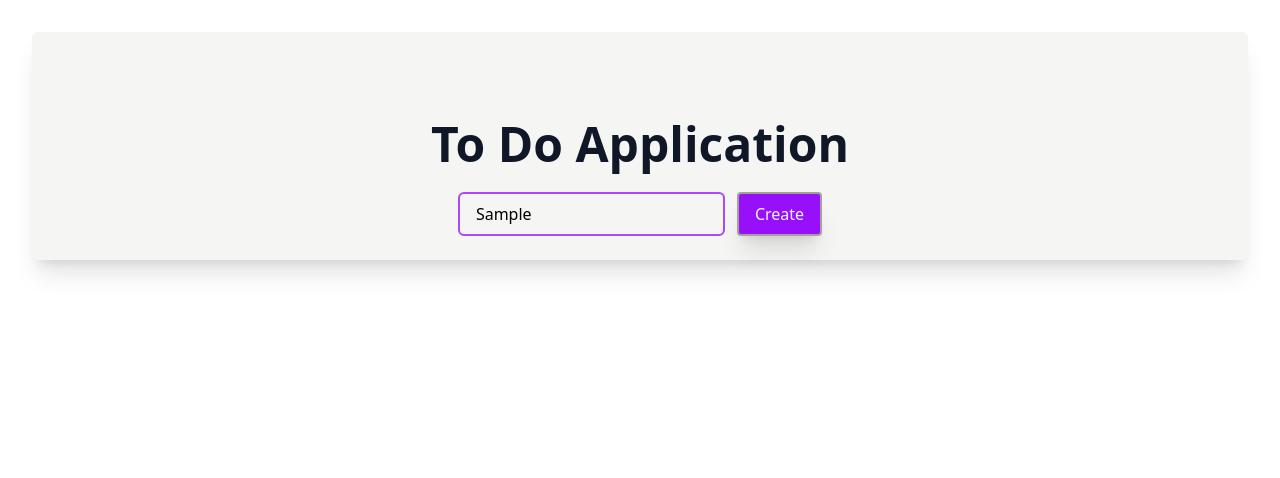
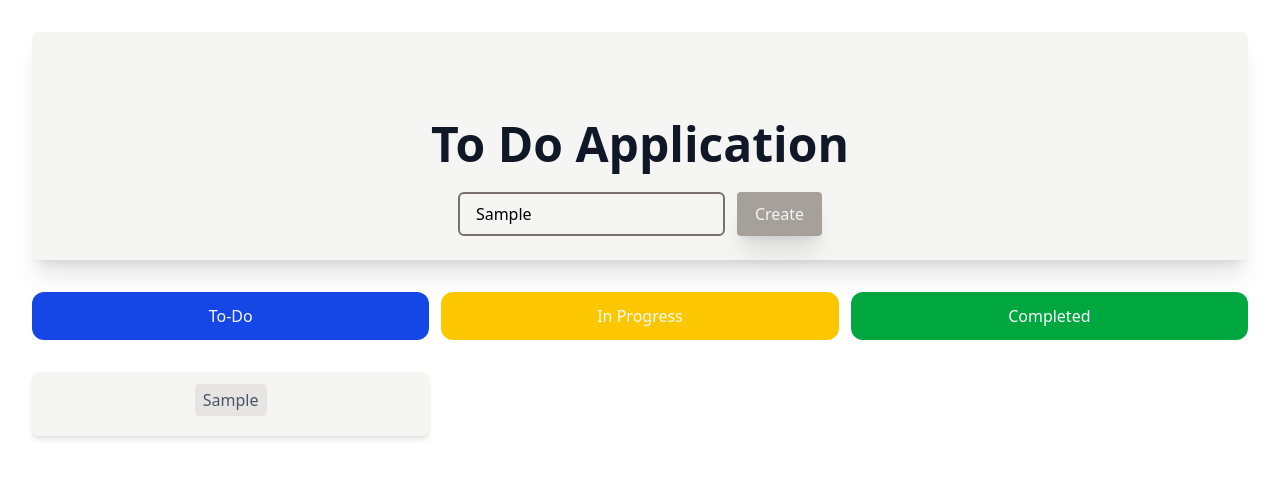
Before and after one commit to Facenam3/react-to-do-app, a React (Vite) app: page / in a window 1280 px wide. Both pictures are taken after typing "Sample" into the empty fields and a click on the button "Create". Shown: the top 478 px of the page. Built offline with nearby package versions, Linux system fonts and the light colour scheme.

Commit message:
added projects

```diff
--- a/src/App.jsx
+++ b/src/App.jsx
@@ -1,13 +1,42 @@
+import { useState } from 'react';
+
 import ToDoApp from './components/ToDoApp.jsx';
+import Projects from './components/Projects.jsx';
 
 import './App.css'
 
+
 function App() {
+  const [ projectsState, setProjectState ] = useState({
+    selectedProjectId: undefined,
+    projects: [],
+    inProgress: [],
+    completed: []
+  });
 
+  function handleAddProject(projectData) {
+    setProjectState(prevState => {
+      const newProject = {
+        ...projectData,
+        id: Math.random()
+      }
+
+      return{
+        ...prevState,
+        projects: [
+          ...prevState.projects,
+          newProject
+        ]
+      };
+    });
+  }
+
+  console.log(projectsState);
 
   return (
     <>
-      <ToDoApp />
+      <ToDoApp onAdd={handleAddProject} />
+      <Projects projects={projectsState.projects}/>
     </>
   )
 }
--- a/src/components/Button.jsx
+++ b/src/components/Button.jsx
@@ -1,7 +1,11 @@
-export default function Button({ children }) {
+export default function Button({ children, ...props }) {
     return (
         <div>
-            <button type="submit" className="px-4 py-2 rounded-sm bg-purple-600 text-gray-100 shadow-xl cursor-pointer border-stone-400 border-2 hover:bg-purple-900 text">{children}</button>
+            <button
+                {...props}
+                type="submit"
+                className="px-4 py-2 rounded-sm bg-stone-400 text-gray-100 shadow-xl cursor-pointer border-stone-400 border-2 hover:bg-stone-800 hover:text-gray-50"
+                >{children}</button>
         </div>
 
     );
--- a/src/components/CreateProject.jsx
+++ b/src/components/CreateProject.jsx
@@ -1,11 +1,25 @@
+import { useRef } from "react";
+
 import Button from "./Button.jsx";
 import Input from "./Input.jsx";
 
-export default function CreateProject() {
+export default function CreateProject({ onAdd }) {
+    const project = useRef();
+
+    function handleSave() {
+        const enteredProject = project.current.value;
+
+        ///validate
+        onAdd({ project: enteredProject });
+    }
+
     return (
         <div className="flex justify-center items-center mt-6 gap-3">
-            <Input type="text" placeholder="Create Project"/>
-            <Button type="submit">Create</Button>
+            <Input ref={project} type="text" placeholder="Plan your day"/>
+            <Button
+                type="submit"
+                onClick={handleSave}
+            >Create</Button>
         </div>
     );
 }
--- a/src/components/Input.jsx
+++ b/src/components/Input.jsx
@@ -1,7 +1,12 @@
-export default function Input() {
+export default function Input({ ref, ...props }) {
     return (
         <div>
-            <input className="w-full px-4 py-2 rounded-md focus-none border-2 border-purple-500" type="text" placeholder="Create Project"/>
+            <input
+            {...props}
+            className="w-full px-4 py-2 rounded-md focus-none border-2 border-stone-500"
+            ref={ref}
+            type="text"
+            />
         </div>
     );
 }
--- /dev/null
+++ b/src/components/ProjectButton.jsx
@@ -0,0 +1,16 @@
+export default function ProjectButton({ children }) {
+    let styles = "w-full  rounded-xl p-3 "
+    if(children === "To-Do") {
+        styles += " bg-blue-700"
+    } else if (children === "In Progress") {
+        styles += " bg-yellow-400"
+    } else if (children === "Completed") {
+        styles += " bg-green-600"
+    }
+
+    return (
+        <div className={styles}>
+                <h2 className="text-gray-50">{children}</h2>
+        </div>
+    );
+}
--- /dev/null
+++ b/src/components/Projects.jsx
@@ -0,0 +1,19 @@
+import ProjectButton from "./ProjectButton.jsx";
+import ShowProjects from "./ShowProjects.jsx";
+
+export default function Projects({projects}) {
+    return (
+        <div className="mt-8 flex gap-3">
+            <div className="w-full">
+                <ProjectButton >To-Do</ProjectButton>
+                <ShowProjects projects={projects} />
+            </div>
+            <div className="w-full">
+                <ProjectButton >In Progress</ProjectButton>
+            </div>
+            <div className="w-full">
+                <ProjectButton >Completed</ProjectButton>
+            </div>
+        </div>
+    );
+}
--- /dev/null
+++ b/src/components/ShowProjects.jsx
@@ -0,0 +1,16 @@
+export default function ShowProjects({ projects, ...props }) {
+    return (
+        <ul className="mt-8 shadow-md rounded-md bg-stone-100 p-3">
+            {projects.map((project) => (
+                <li key={project.idd}>
+                    <button
+                        {...props}
+                        className="py-1 px-2 bg-stone-200 hover:bg-stone-400 text-gray-600 hover:text-gray-50 mb-2 rounded-sm cursor-pointer"
+                    >
+                    {project.project}
+                    </button>
+                </li>
+            ))}
+        </ul>
+    );
+}
--- a/src/components/ToDoApp.jsx
+++ b/src/components/ToDoApp.jsx
@@ -1,11 +1,11 @@
 import Todo from './ToDo.jsx';
 import CreateProject from './CreateProject.jsx';
 
-export default function ToDoApp() {
+export default function ToDoApp({ onAdd }) {
     return (
         <div className='bg-stone-100 rounded-md p-6 shadow-xl'>
               <Todo />
-              <CreateProject />
+              <CreateProject onAdd={onAdd} />
         </div>
     );
 }
--- a/src/output.css
+++ b/src/output.css
@@ -7,24 +7,43 @@
       "Segoe UI Emoji", "Segoe UI Symbol", "Noto Color Emoji";
     --font-mono: ui-monospace, SFMono-Regular, Menlo, Monaco, Consolas, "Liberation Mono",
       "Courier New", monospace;
-    --color-red-300: oklch(80.8% 0.114 19.571);
+    --color-yellow-300: oklch(90.5% 0.182 98.111);
+    --color-yellow-400: oklch(85.2% 0.199 91.936);
+    --color-yellow-500: oklch(79.5% 0.184 86.047);
+    --color-yellow-700: oklch(55.4% 0.135 66.442);
+    --color-yellow-800: oklch(47.6% 0.114 61.907);
+    --color-green-400: oklch(79.2% 0.209 151.711);
+    --color-green-500: oklch(72.3% 0.219 149.579);
+    --color-green-600: oklch(62.7% 0.194 149.214);
+    --color-green-700: oklch(52.7% 0.154 150.069);
+    --color-green-800: oklch(44.8% 0.119 151.328);
+    --color-blue-400: oklch(70.7% 0.165 254.624);
+    --color-blue-700: oklch(48.8% 0.243 264.376);
+    --color-blue-800: oklch(42.4% 0.199 265.638);
+    --color-purple-400: oklch(71.4% 0.203 305.504);
     --color-purple-500: oklch(62.7% 0.265 303.9);
     --color-purple-600: oklch(55.8% 0.288 302.321);
+    --color-purple-800: oklch(43.8% 0.218 303.724);
     --color-purple-900: oklch(38.1% 0.176 304.987);
     --color-gray-50: oklch(98.5% 0.002 247.839);
     --color-gray-100: oklch(96.7% 0.003 264.542);
-    --color-gray-300: oklch(87.2% 0.01 258.338);
+    --color-gray-400: oklch(70.7% 0.022 261.325);
+    --color-gray-600: oklch(44.6% 0.03 256.802);
     --color-gray-900: oklch(21% 0.034 264.665);
-    --color-stone-50: oklch(98.5% 0.001 106.423);
     --color-stone-100: oklch(97% 0.001 106.424);
-    --color-stone-300: oklch(86.9% 0.005 56.366);
+    --color-stone-200: oklch(92.3% 0.003 48.717);
     --color-stone-400: oklch(70.9% 0.01 56.259);
+    --color-stone-500: oklch(55.3% 0.013 58.071);
+    --color-stone-600: oklch(44.4% 0.011 73.639);
+    --color-stone-800: oklch(26.8% 0.007 34.298);
+    --color-stone-900: oklch(21.6% 0.006 56.043);
     --spacing: 0.25rem;
     --text-5xl: 3rem;
     --text-5xl--line-height: 1;
     --font-weight-bold: 700;
     --radius-sm: 0.25rem;
     --radius-md: 0.375rem;
+    --radius-xl: 0.75rem;
     --default-font-family: var(--font-sans);
     --default-mono-font-family: var(--font-mono);
   }
@@ -181,17 +200,35 @@
   .mt-6 {
     margin-top: calc(var(--spacing) * 6);
   }
+  .mt-8 {
+    margin-top: calc(var(--spacing) * 8);
+  }
   .mt-16 {
     margin-top: calc(var(--spacing) * 16);
+  }
+  .mb-2 {
+    margin-bottom: calc(var(--spacing) * 2);
   }
   .flex {
     display: flex;
   }
+  .table {
+    display: table;
+  }
   .w-full {
     width: 100%;
   }
+  .border-collapse {
+    border-collapse: collapse;
+  }
   .cursor-pointer {
     cursor: pointer;
+  }
+  .resize {
+    resize: both;
+  }
+  .flex-row {
+    flex-direction: row;
   }
   .items-center {
     align-items: center;
@@ -202,33 +239,64 @@
   .gap-3 {
     gap: calc(var(--spacing) * 3);
   }
+  .gap-4 {
+    gap: calc(var(--spacing) * 4);
+  }
   .rounded-md {
     border-radius: var(--radius-md);
   }
   .rounded-sm {
     border-radius: var(--radius-sm);
   }
+  .rounded-xl {
+    border-radius: var(--radius-xl);
+  }
+  .border {
+    border-style: var(--tw-border-style);
+    border-width: 1px;
+  }
   .border-2 {
     border-style: var(--tw-border-style);
     border-width: 2px;
   }
-  .border-purple-500 {
-    border-color: var(--color-purple-500);
-  }
   .border-stone-400 {
     border-color: var(--color-stone-400);
   }
-  .bg-purple-600 {
-    background-color: var(--color-purple-600);
+  .border-stone-500 {
+    border-color: var(--color-stone-500);
+  }
+  .bg-blue-700 {
+    background-color: var(--color-blue-700);
+  }
+  .bg-green-600 {
+    background-color: var(--color-green-600);
   }
   .bg-stone-100 {
     background-color: var(--color-stone-100);
   }
+  .bg-stone-200 {
+    background-color: var(--color-stone-200);
+  }
+  .bg-stone-400 {
+    background-color: var(--color-stone-400);
+  }
+  .bg-yellow-400 {
+    background-color: var(--color-yellow-400);
+  }
+  .p-3 {
+    padding: calc(var(--spacing) * 3);
+  }
   .p-6 {
     padding: calc(var(--spacing) * 6);
   }
+  .px-2 {
+    padding-inline: calc(var(--spacing) * 2);
+  }
   .px-4 {
     padding-inline: calc(var(--spacing) * 4);
+  }
+  .py-1 {
+    padding-block: calc(var(--spacing) * 1);
   }
   .py-2 {
     padding-block: calc(var(--spacing) * 2);
@@ -241,20 +309,58 @@
     --tw-font-weight: var(--font-weight-bold);
     font-weight: var(--font-weight-bold);
   }
+  .text-gray-50 {
+    color: var(--color-gray-50);
+  }
   .text-gray-100 {
     color: var(--color-gray-100);
   }
+  .text-gray-600 {
+    color: var(--color-gray-600);
+  }
   .text-gray-900 {
     color: var(--color-gray-900);
+  }
+  .underline {
+    text-decoration-line: underline;
+  }
+  .shadow-md {
+    --tw-shadow: 0 4px 6px -1px var(--tw-shadow-color, rgb(0 0 0 / 0.1)), 0 2px 4px -2px var(--tw-shadow-color, rgb(0 0 0 / 0.1));
+    box-shadow: var(--tw-inset-shadow), var(--tw-inset-ring-shadow), var(--tw-ring-offset-shadow), var(--tw-ring-shadow), var(--tw-shadow);
   }
   .shadow-xl {
     --tw-shadow: 0 20px 25px -5px var(--tw-shadow-color, rgb(0 0 0 / 0.1)), 0 8px 10px -6px var(--tw-shadow-color, rgb(0 0 0 / 0.1));
     box-shadow: var(--tw-inset-shadow), var(--tw-inset-ring-shadow), var(--tw-ring-offset-shadow), var(--tw-ring-shadow), var(--tw-shadow);
   }
-  .hover\:bg-purple-900 {
+  .outline {
+    outline-style: var(--tw-outline-style);
+    outline-width: 1px;
+  }
+  .hover\:bg-stone-400 {
     &:hover {
       @media (hover: hover) {
-        background-color: var(--color-purple-900);
+        background-color: var(--color-stone-400);
+      }
+    }
+  }
+  .hover\:bg-stone-800 {
+    &:hover {
+      @media (hover: hover) {
+        background-color: var(--color-stone-800);
+      }
+    }
+  }
+  .hover\:text-gray-50 {
+    &:hover {
+      @media (hover: hover) {
+        color: var(--color-gray-50);
+      }
+    }
+  }
+  .hover\:text-gray-400 {
+    &:hover {
+      @media (hover: hover) {
+        color: var(--color-gray-400);
       }
     }
   }
@@ -333,6 +439,11 @@
   inherits: false;
   initial-value: 0 0 #0000;
 }
+@property --tw-outline-style {
+  syntax: "*";
+  inherits: false;
+  initial-value: solid;
+}
 @layer properties {
   @supports ((-webkit-hyphens: none) and (not (margin-trim: inline))) or ((-moz-orient: inline) and (not (color:rgb(from red r g b)))) {
     *, ::before, ::after, ::backdrop {
@@ -352,6 +463,7 @@
       --tw-ring-offset-width: 0px;
       --tw-ring-offset-color: #fff;
       --tw-ring-offset-shadow: 0 0 #0000;
+      --tw-outline-style: solid;
     }
   }
 }
```
